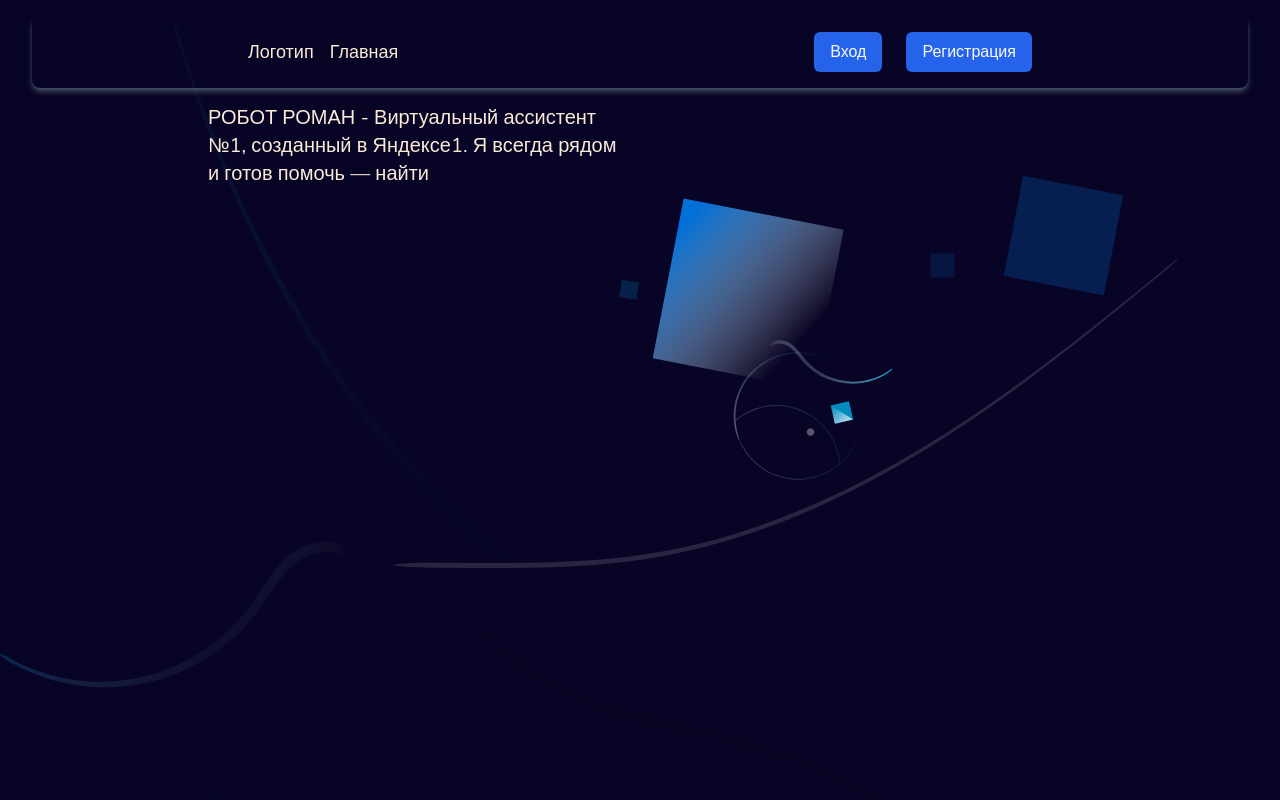
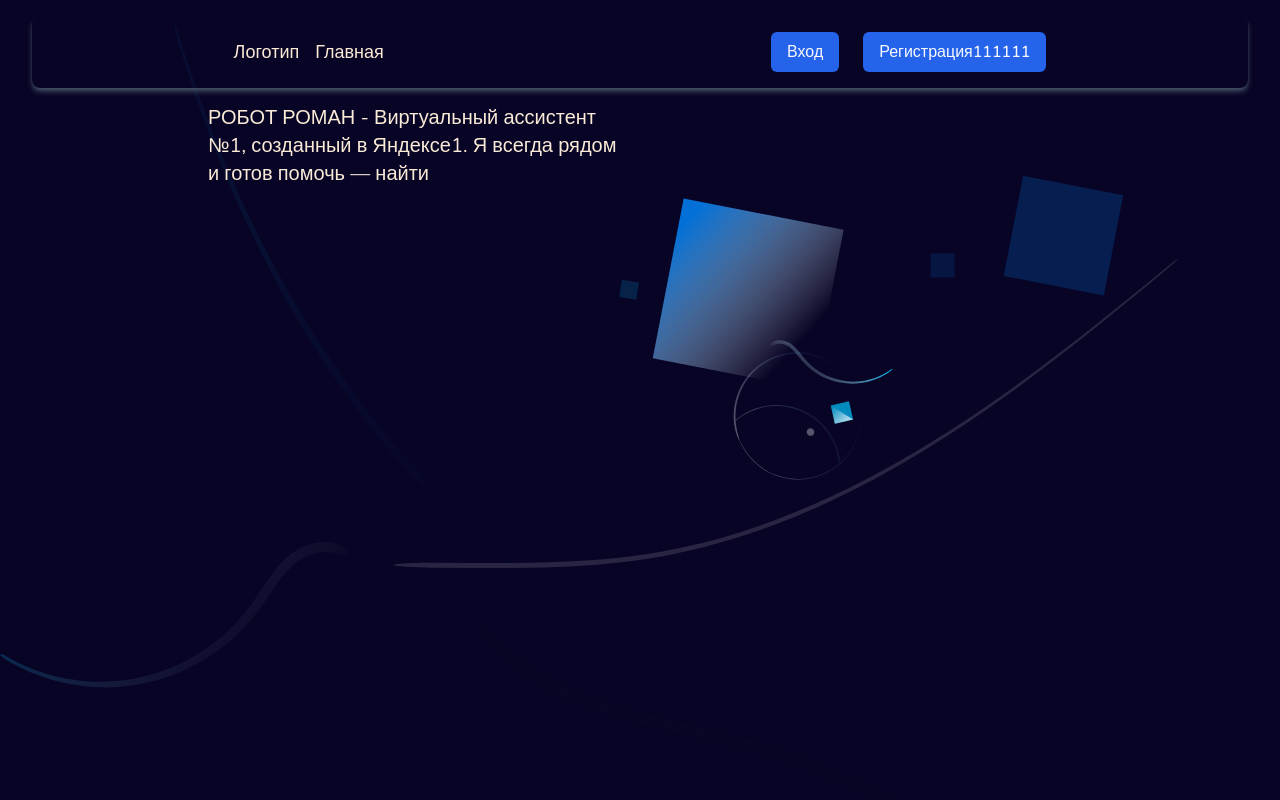
Before and after one commit to nuxtvue/roman, a React (Vite) app in the folder client/: page / in a window 1280 px wide. Shown: the top 800 px of the page. Built offline with nearby package versions, Linux system fonts and the light colour scheme.

Commit message:
register

```diff
--- a/client/src/components/TopMenu.jsx
+++ b/client/src/components/TopMenu.jsx
@@ -24,7 +24,7 @@ const TopMenu = () => {
         <Button className="flex gap-2 items-center text-base">Вход</Button>
 
         <Button className="flex gap-2 items-center text-base">
-          Регистрация{" "}
+          Регистрация111111
         </Button>
       </motion.div>
     </div>
```
